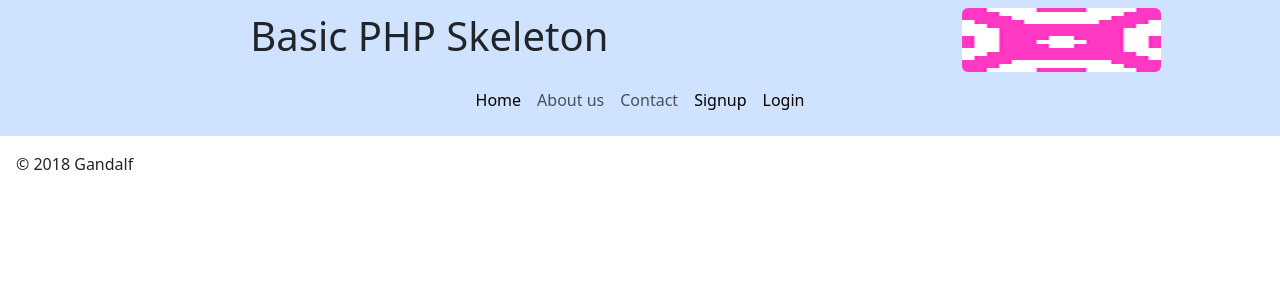
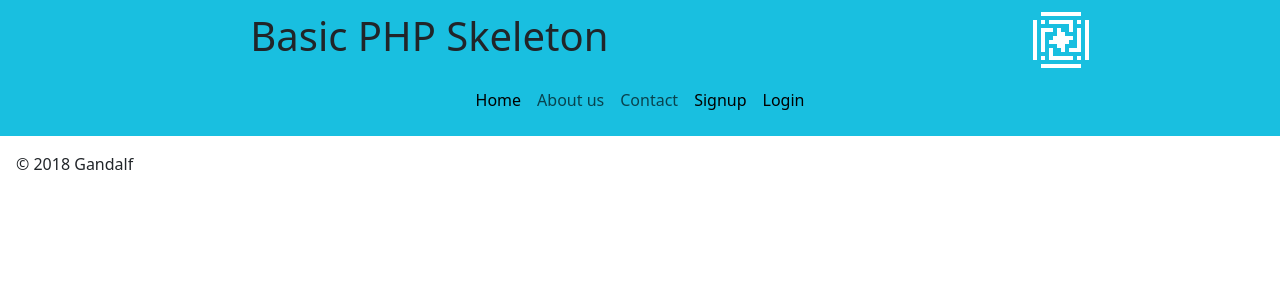
Before and after one commit to Chic0o0/proyectoBasePHP, a PHP site: template app/pages/head.php in a window 1280 px wide. Shown: the top 300 px of the page. Run offline with PHP 8.4, Linux system fonts and the light colour scheme; the template is opened without the code that fills it, so the values that code supplies are empty.

Commit message:
Changed icon. Added willDo

```diff
--- a/app/pages/control.php
+++ b/app/pages/control.php
@@ -77,13 +77,13 @@ foreach ($users as $user) {
                     </div>
                 </div>
                 <div class="row text-center p-2">
-                    <input class="container-fluid bg-primary-subtle" type="submit" name=<?php echo $user["email"]?> value="Modify account!!"/>
+                    <input class="container-fluid" style="background-color:#19BFE0" type="submit" name=<?php echo $user["email"]?> value="Modify account!!"/>
                 </div>
             </div>
         </form>
         <form action="destroy" method="POST">
             <div class="row text-center p-2">
-                <input class="container-fluid bg-primary-subtle" type="submit" name="<?php echo $user["email"]?>" value="Delete account (danger)!!"/>
+                <input class="container-fluid" style="background-color:#19BFE0" type="submit" name="<?php echo $user["email"]?>" value="Delete account (danger)!!"/>
             </div>
         </form>
 <?php
--- a/app/pages/header.php
+++ b/app/pages/header.php
@@ -1,5 +1,4 @@
-<!-- willDo layout (multifile) -->
-<header class="bg-primary-subtle p-2">
+<header class="p-2" style="background-color:#19BFE0">
     <div class="container-fluid m-0">
         <div class="row">
             <div class="col-sm-8 text-center my-auto">
@@ -8,7 +7,8 @@
                 </a>
             </div>
             <div class="col-sm-4 my-auto">
-                    <img src="media/images/logo.png" class="rounded mx-auto d-block w-50 mw-50" alt="logo">
+                <span class="d-inline">
+                    <img src="media/images/favicon.png" class="rounded mx-auto d-block" alt="logo">
             </div>
         </div>
         <div class="row">
--- a/app/pages/login.php
+++ b/app/pages/login.php
@@ -42,7 +42,7 @@ if(isset($_GET['email'], $_GET['password'])){
             </div>
         </div>
         <div class="row text-center p-2">
-            <input class="container-fluid bg-primary-subtle" type="submit" name="submit" value="Submit me!"/>
+            <input class="container-fluid" style="background-color:#19BFE0" type="submit" name="submit" value="Submit me!"/>
         </div>
     </div>
 </form>
--- a/app/pages/settings.php
+++ b/app/pages/settings.php
@@ -74,7 +74,7 @@ if($_SERVER['REQUEST_METHOD'] == 'POST'){
             </div>
         </div>
         <div class="row text-center p-2">
-            <input class="container-fluid bg-primary-subtle" type="submit" name="submit" value="Submit me!"/>
+            <input class="container-fluid" style="background-color:#19BFE0" type="submit" name="submit" value="Submit me!"/>
         </div>
 </form>
 <h1><a href="delete">Delete account forever and ever no rollback!!!</a></h1>
--- a/app/pages/signup.php
+++ b/app/pages/signup.php
@@ -87,6 +87,6 @@ if($_SERVER['REQUEST_METHOD'] == 'POST'){
             </div>
         </div>
         <div class="row text-center p-2">
-            <input class="container-fluid bg-primary-subtle" type="submit" name="submit" value="Submit me!"/>
+            <input class="container-fluid" style="background-color:#19BFE0" type="submit" name="submit" value="Submit me!"/>
         </div>
 </form>
```
Also changed, not shown: logic/utils.php (+7 -0 lines), public/favicon.ico, public/media/images/favicon.png (added), public/media/images/logo.png (deleted), public/media/images/logo2.png (deleted).
